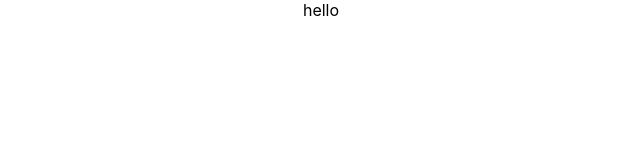
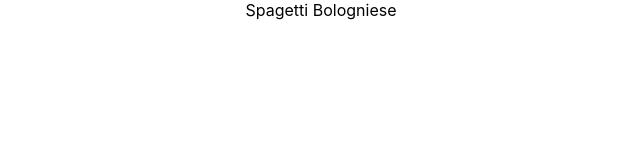
Before and after one commit to green122/dc-assin, a React (Create React App) app: page / in a window 1280 px wide. Shown: the top 160 px of the page, without its empty margins (319-959 px from the left). Built offline with nearby package versions, Linux system fonts and the light colour scheme.

Commit message:
basic logic to connect components

```diff
--- a/package.json
+++ b/package.json
@@ -6,6 +6,7 @@
     "@testing-library/jest-dom": "^5.11.4",
     "@testing-library/react": "^11.1.0",
     "@testing-library/user-event": "^12.1.10",
+    "antd": "^4.11.2",
     "react": "^17.0.1",
     "react-dom": "^17.0.1",
     "react-scripts": "4.0.1",
--- a/src/components/RecipeDetails/RecipeDetails.jsx
+++ b/src/components/RecipeDetails/RecipeDetails.jsx
@@ -1,4 +1,5 @@
-const RecipesDetails = () => {
+const RecipesDetails = ({ recipeId }) => {
+  console.log(recipeId);
   return <div></div>;
 };
 
--- a/src/components/RecipesPicker/RecipesPicker.jsx
+++ b/src/components/RecipesPicker/RecipesPicker.jsx
@@ -1,5 +1,18 @@
-const RecipesPicker = () => {
-  return <div>hello</div>;
+import useGetRecipesList from "./useGetRecipesList";
+
+const RecipesPicker = ({ selectRecipe }) => {
+  const { loading, recipes } = useGetRecipesList();
+
+  return (
+    <div>
+      {recipes &&
+        recipes.map((recipe) => (
+          <div key={recipe.id} onClick={() => selectRecipe(recipe.id)}>
+            {recipe.name}
+          </div>
+        ))}
+    </div>
+  );
 };
 
 export default RecipesPicker;
--- /dev/null
+++ b/src/components/RecipesPicker/fixture.js
@@ -0,0 +1,21 @@
+const recipes = [
+  {
+    id: "qwert",
+    name: "Spagetti Bologniese",
+    ingredients: [
+      { id: 1, name: "Spaghetti" },
+      { id: 2, name: "Tomato" },
+      { id: 2, name: "Garlic" },
+    ],
+    steps: [
+      { name: "Boli the water" },
+      { name: "Put the spaghetti" },
+      { name: "Wait" },
+      { name: "Wait" },
+      { name: "Add tomato and garlic" },
+      { name: "Eat!!!" },
+    ],
+  },
+];
+
+export default recipes;
--- /dev/null
+++ b/src/components/RecipesPicker/useGetRecipesList.js
@@ -0,0 +1,26 @@
+import { useEffect, useState } from "react";
+import fixture from "./fixture";
+
+export default function useGetRecipesList() {
+  const [loading, setLoading] = useState(false);
+  const [recipes, setRecipes] = useState(null);
+
+  useEffect(() => {
+    setLoading(true);
+    new Promise((resolve) => {
+      setTimeout(resolve, 3000);
+    }).then(() => {
+      setLoading(false);
+      setRecipes(fixture);
+    });
+
+    // cause it's a fake request we don't need to put this dependency in a array
+    // eslint-disable-next-line react-hooks/exhaustive-deps
+  }, []);
+
+  // TODO: errors
+  return {
+    loading,
+    recipes,
+  };
+}
--- a/src/scenes/Recipes/Recipes.jsx
+++ b/src/scenes/Recipes/Recipes.jsx
@@ -1,11 +1,14 @@
 import RecipesDetails from "../../components/RecipeDetails/RecipeDetails";
 import RecipesPicker from "../../components/RecipesPicker/RecipesPicker";
+import useSelectRecipe from "./useSelectRecipe";
 
 const Recipes = () => {
+  const { recipeId, setRecipeId } = useSelectRecipe();
+
   return (
     <div>
-      <RecipesPicker />
-      <RecipesDetails />
+      <RecipesPicker selectRecipe={setRecipeId} />
+      <RecipesDetails recipeId={recipeId} />
     </div>
   );
 };
--- /dev/null
+++ b/src/scenes/Recipes/useSelectRecipe.js
@@ -0,0 +1,7 @@
+import { useState } from "react";
+
+export default function useSelectRecipe() {
+  const [recipeId, setRecipeId] = useState(null);
+
+  return { recipeId, setRecipeId };
+}
```
Also changed, not shown: 2 other files (tests, documents, lock files or other folders).
